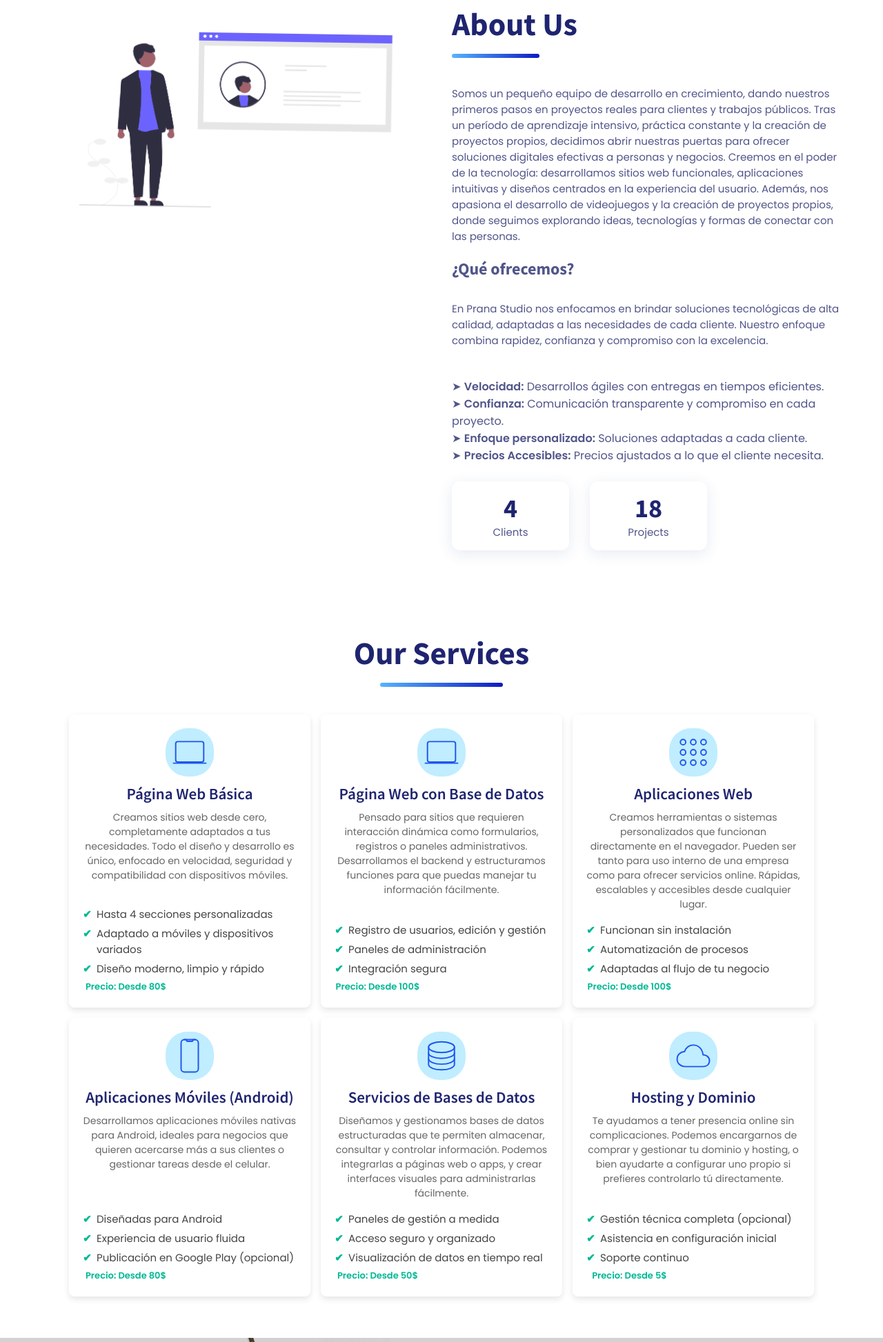
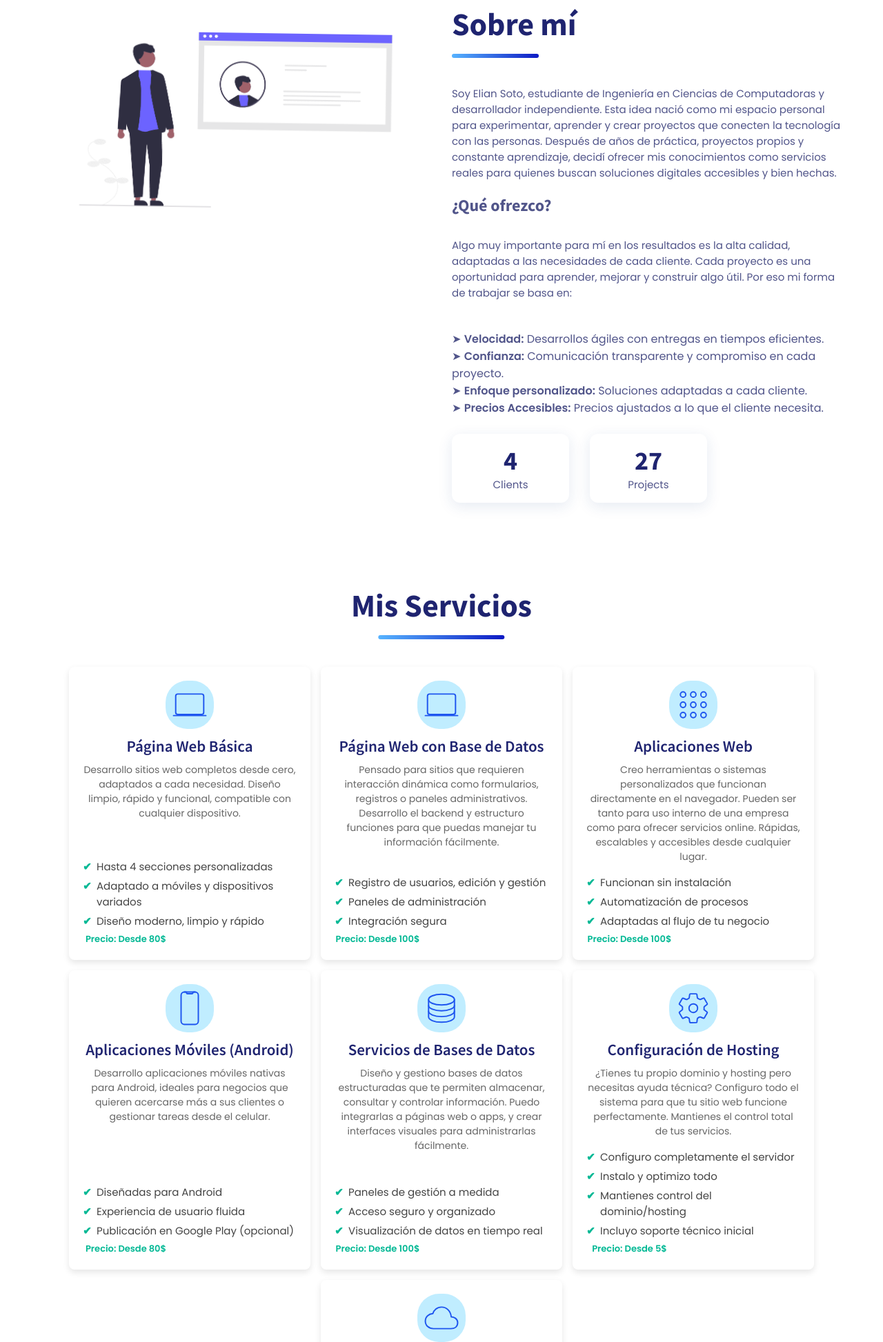
Before and after one commit to elo356/Amelos-Studio-Web, a plain HTML site: page index.html in a window 1280 px wide. Shown: the part 854-2800 px from the top of the page at 69% size. Drawn offline with nearby package versions, Linux system fonts and the light colour scheme.

Commit message:
updated to me

```diff
--- a/index.html
+++ b/index.html
@@ -27,7 +27,7 @@
       <div class="overlay" data-overlay></div>
 
       <a href="#">
-        <h1 class="logo">Prana Studio</h1>
+        <h1 class="logo">Elian E. Soto Ramos</h1>
       </a>
  <!-- Navegación -->
       <nav class="navbar" data-navbar>
@@ -43,15 +43,15 @@
         <ul class="navbar-list">
 
           <li class="navbar-item">
-            <a href="#home" class="navbar-link" data-navbar-link>Home</a>
+            <a href="#home" class="navbar-link" data-navbar-link>Inicio</a>
           </li>
 
           <li class="navbar-item">
-            <a href="#about" class="navbar-link" data-navbar-link>About Us</a>
+            <a href="#about" class="navbar-link" data-navbar-link>Sobre mí</a>
           </li>
 
           <li class="navbar-item">
-            <a href="#services" class="navbar-link" data-navbar-link>Services</a>
+            <a href="#services" class="navbar-link" data-navbar-link>Servicios</a>
           </li>
 <!--
           <li class="navbar-item">
@@ -59,7 +59,7 @@
           </li>
 -->
           <li class="navbar-item">
-            <a href="#contact" class="navbar-link" data-navbar-link>Contact Us</a>
+            <a href="#contact" class="navbar-link" data-navbar-link>Contáctame</a>
           </li>
 
         </ul>
@@ -104,20 +104,20 @@
 
           <div class="about-content">
 
-            <h2 class="h2 section-title underline">About Us</h2>
+            <h2 class="h2 section-title underline">Sobre mí</h2>
 
             <p class="about-text">
-              Somos un pequeño equipo de desarrollo en crecimiento, dando nuestros primeros pasos en proyectos reales para clientes y trabajos públicos.
-              Tras un período de aprendizaje intensivo, práctica constante y la creación de proyectos propios, decidimos abrir nuestras puertas para ofrecer soluciones digitales efectivas a personas y negocios.
-              Creemos en el poder de la tecnología: desarrollamos sitios web funcionales, aplicaciones intuitivas y diseños centrados en la experiencia del usuario.
-              Además, nos apasiona el desarrollo de videojuegos y la creación de proyectos propios, donde seguimos explorando ideas, tecnologías y formas de conectar con las personas.
+              Soy Elian Soto, estudiante de Ingeniería en Ciencias de Computadoras y desarrollador independiente.
+              Esta idea nació como mi espacio personal para experimentar, aprender y crear proyectos que conecten
+              la tecnología con las personas. Después de años de práctica, proyectos propios y constante aprendizaje,
+               decidí ofrecer mis conocimientos como servicios reales para quienes buscan soluciones digitales accesibles y bien hechas.
             </p>
 
-            <h2 class="h3 title">¿Qué ofrecemos?<br><br></h4>
+            <h2 class="h3 title">¿Qué ofrezco?<br><br></h4>
 <p class="about-text">
-  En Prana Studio nos enfocamos en brindar soluciones tecnológicas de alta calidad,
-  adaptadas a las necesidades de cada cliente. Nuestro enfoque combina rapidez, confianza
-  y compromiso con la excelencia.<br><br>
+  Algo muy importante para mí en los resultados es la alta calidad,
+  adaptadas a las necesidades de cada cliente. Cada proyecto es una oportunidad para aprender, mejorar y construir algo útil.
+  Por eso mi forma de trabajar se basa en:<br><br>
 </p>
 
 <ul class="about-list">
@@ -137,7 +137,7 @@
               </li>
 
               <li class="stats-card">
-                <p class="h3 stats-title">18</p>
+                <p class="h3 stats-title">27</p>
 
                 <p class="stats-text">Projects</p>
               </li>
@@ -150,7 +150,7 @@
       <section class="section service" id="services">
         <div class="container">
 
-          <h2 class="h2 section-title underline">Our Services</h2>
+          <h2 class="h2 section-title underline">Mis Servicios</h2>
 
           <ul class="service-list">
 
@@ -161,7 +161,8 @@
                         <ion-icon name="laptop-outline"></ion-icon>
                     </div>
                 <h3 class="h3 title">Página Web Básica</h3>
-    <p class="text">Creamos sitios web desde cero, completamente adaptados a tus necesidades. Todo el diseño y desarrollo es único, enfocado en velocidad, seguridad y compatibilidad con dispositivos móviles.</p>
+    <p class="text">Desarrollo sitios web completos desde cero, adaptados a cada necesidad.
+                    Diseño limpio, rápido y funcional, compatible con cualquier dispositivo.</p>
     <ul>
       <li>Hasta 4 secciones personalizadas</li>
       <li>Adaptado a móviles y dispositivos variados</li>
@@ -178,7 +179,7 @@
                   <ion-icon name="laptop-outline"></ion-icon>
                 </div>
                 <h3 class="h3 title">Página Web con Base de Datos</h3>
-                <p class="text">Pensado para sitios que requieren interacción dinámica como formularios, registros o paneles administrativos. Desarrollamos el backend y estructuramos funciones para que puedas manejar tu información fácilmente.</p>
+                <p class="text">Pensado para sitios que requieren interacción dinámica como formularios, registros o paneles administrativos. Desarrollo el backend y estructuro funciones para que puedas manejar tu información fácilmente.</p>
                 <ul>
                   <li>Registro de usuarios, edición y gestión</li>
                   <li>Paneles de administración</li>
@@ -195,7 +196,7 @@
                   <ion-icon name="apps-outline"></ion-icon>
                 </div>
                 <h3 class="h3 title">Aplicaciones Web</h3>
-                <p class="text">Creamos herramientas o sistemas personalizados que funcionan directamente en el navegador. Pueden ser tanto para uso interno de una empresa como para ofrecer servicios online. Rápidas, escalables y accesibles desde cualquier lugar.</p>
+                <p class="text">Creo herramientas o sistemas personalizados que funcionan directamente en el navegador. Pueden ser tanto para uso interno de una empresa como para ofrecer servicios online. Rápidas, escalables y accesibles desde cualquier lugar.</p>
                 <ul>
                   <li>Funcionan sin instalación</li>
                   <li>Automatización de procesos</li>
@@ -212,7 +213,7 @@
       <ion-icon name="phone-portrait-outline"></ion-icon>
     </div>
     <h3 class="h3 title">Aplicaciones Móviles (Android)</h3>
-    <p class="text">Desarrollamos aplicaciones móviles nativas para Android, ideales para negocios que quieren acercarse más a sus clientes o gestionar tareas desde el celular.</p>
+    <p class="text">Desarrollo aplicaciones móviles nativas para Android, ideales para negocios que quieren acercarse más a sus clientes o gestionar tareas desde el celular.</p>
     <ul>
       <li>Diseñadas para Android</li>
       <li>Experiencia de usuario fluida</li>
@@ -230,31 +231,50 @@
       <ion-icon name="server-outline"></ion-icon>
     </div>
     <h3 class="h3 title">Servicios de Bases de Datos</h3>
-    <p class="text">Diseñamos y gestionamos bases de datos estructuradas que te permiten almacenar, consultar y controlar información. Podemos integrarlas a páginas web o apps, y crear interfaces visuales para administrarlas fácilmente.</p>
+    <p class="text">Diseño y gestiono bases de datos estructuradas que te permiten almacenar, consultar y controlar información. Puedo integrarlas a páginas web o apps, y crear interfaces visuales para administrarlas fácilmente.</p>
     <ul>
       <li>Paneles de gestión a medida</li>
       <li>Acceso seguro y organizado</li>
       <li>Visualización de datos en tiempo real</li>
     </ul>
 
-    <h4 class="price"> Precio: Desde 50$</h4>
+    <h4 class="price"> Precio: Desde 100$</h4>
   </div>
             </li>
 
             <li>
-              <!-- Tarjeta 6: Hosting y Dominio -->
+              <!-- Tarjeta 6: Configuración de Hosting -->
+  <div class="service-card">
+    <div class="card-icon">
+      <ion-icon name="settings-outline"></ion-icon>
+    </div>
+    <h3 class="h3 title">Configuración de Hosting</h3>
+    <p class="text">¿Tienes tu propio dominio y hosting pero necesitas ayuda técnica? Configuro todo el sistema para que tu sitio web funcione perfectamente. Mantienes el control total de tus servicios.</p>
+    <ul>
+      <li>Configuro completamente el servidor</li>
+      <li>Instalo y optimizo todo</li>
+      <li>Mantienes control del dominio/hosting</li>
+      <li>Incluyo soporte técnico inicial</li>
+    </ul>
+    <h4 class="price"> Precio: Desde 5$</h4>
+  </div>
+            </li>
+
+            <li>
+              <!-- Tarjeta 7: Hosting Administrado -->
   <div class="service-card">
     <div class="card-icon">
       <ion-icon name="cloud-outline"></ion-icon>
     </div>
-    <h3 class="h3 title">Hosting y Dominio</h3>
-    <p class="text">Te ayudamos a tener presencia online sin complicaciones. Podemos encargarnos de comprar y gestionar tu dominio y hosting, o bien ayudarte a configurar uno propio si prefieres controlarlo tú directamente.</p>
+    <h3 class="h3 title">Hosting Administrado</h3>
+    <p class="text">Despreocúpate completamente del aspecto técnico. Me encargo de comprar, configurar y mantener tu dominio y hosting. Solo te enfocas en tu negocio mientras manejo toda la infraestructura web.</p>
     <ul>
-      <li>Gestión técnica completa (opcional)</li>
-      <li>Asistencia en configuración inicial</li>
-      <li>Soporte continuo</li>
+      <li>Gestiono completamente el dominio y hosting</li>
+      <li>Realizo mantenimiento y actualizaciones</li>
+      <li>Ofrezco soporte técnico continuo</li>
+      <li>Manejo renovaciones automáticamente</li>
     </ul>
-    <h4 class="price"> Precio: Desde 5$</h4>
+    <h4 class="price"> Precio: Desde 10$/mes</h4>
   </div>
             </li>
 
@@ -268,7 +288,7 @@
       <section class="section project" id="project">
         <div class="container">
 
-          <h2 class="h2 section-title underline">Our Public Proyects</h2>
+          <h2 class="h2 section-title underline">Our Public Projects</h2>
 
           <ul class="project-list">
 
@@ -365,7 +385,7 @@
                   </h3>
 
                   <p class="text">
-                    Cyber Defense is a prototype game in which the objective is to survive as many waves as you can. (This is a competition submition)
+                    Cyber Defense is a prototype game in which the objective is to survive as many waves as you can. (This is a competition submission)
                   </p>
 
                   <div class="meta">
@@ -423,10 +443,10 @@
 
      <section class="contact">
         <div class="contact-content">
-          <h2 class="h2 section-title "> Contact Us</h2>
+          <h2 class="h2 section-title ">Contáctame</h2>
           <p ><strong>¿Tienes una duda o un proyecto en mente?</strong>
-             Ya sea que quieras contarnos los detalles de tu proyecto o simplemente tengas una consulta, no dudes en enviarnos un mensaje.
-            Estamos listos para ayudarte y responderte lo antes posible.</p>
+            Puedes escribirme para conversar sobre lo que necesitas o para aclarar cualquier duda.
+            Te responderé personalmente lo antes posible.</p>
         </div>
 
         <div class="contact-container">
@@ -435,7 +455,7 @@
 
             <div class="contactForm" id="contact">
               <form action="https://formspree.io/f/mvgkvadb" method="POST">
-                <h2>Send us a message</h2>
+                <h2>Envíame un mensaje:</h2>
 
                 <!-- Campo de nombre -->
                 <div class="inputBox">
@@ -475,7 +495,7 @@
   <footer class="footer">
     <div class="footer-bottom">
       <p class="copyright">
-        &copy; 2024 <a href="#" class="copyright-link">Prana Studio</a>
+        Desde 2024 <a href="#" class="copyright-link">Servicios</a>
       </p>
       <!-- Contenedor para los íconos -->
       <div class="social-icons">
```
